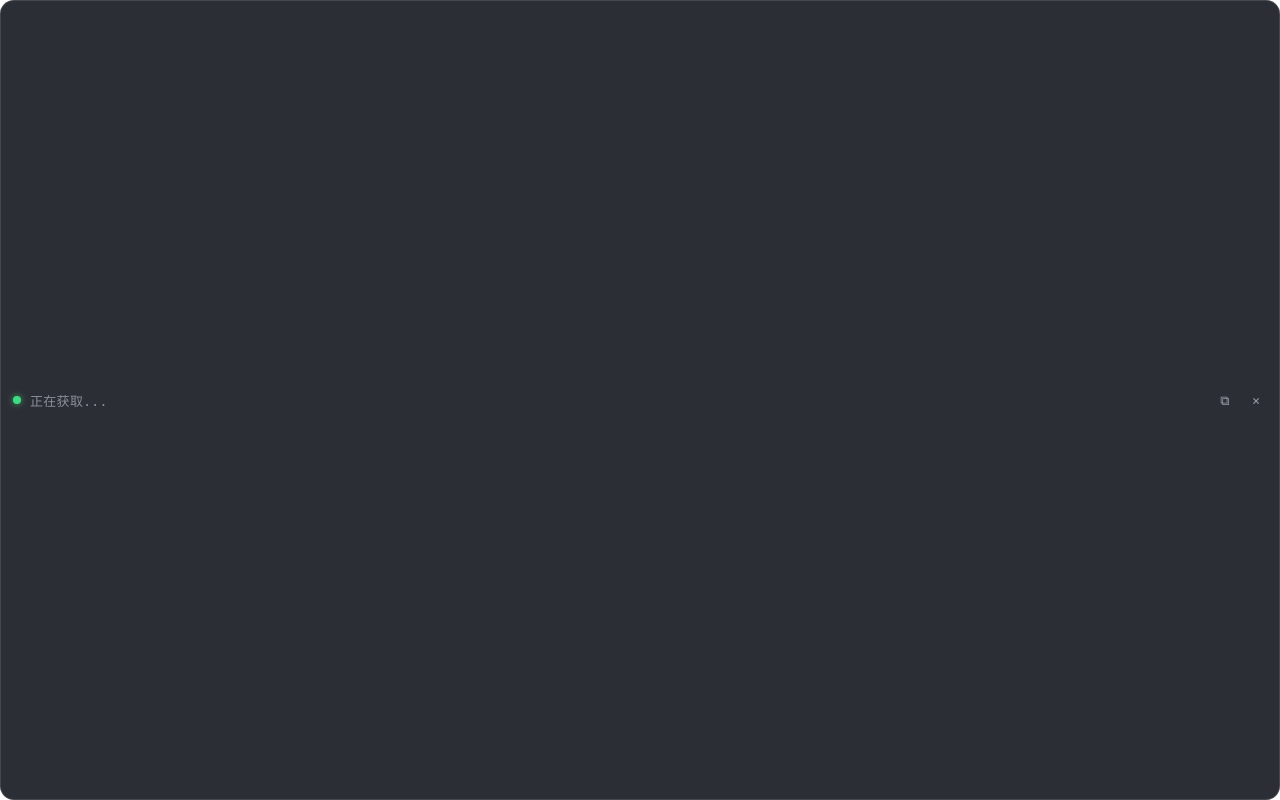
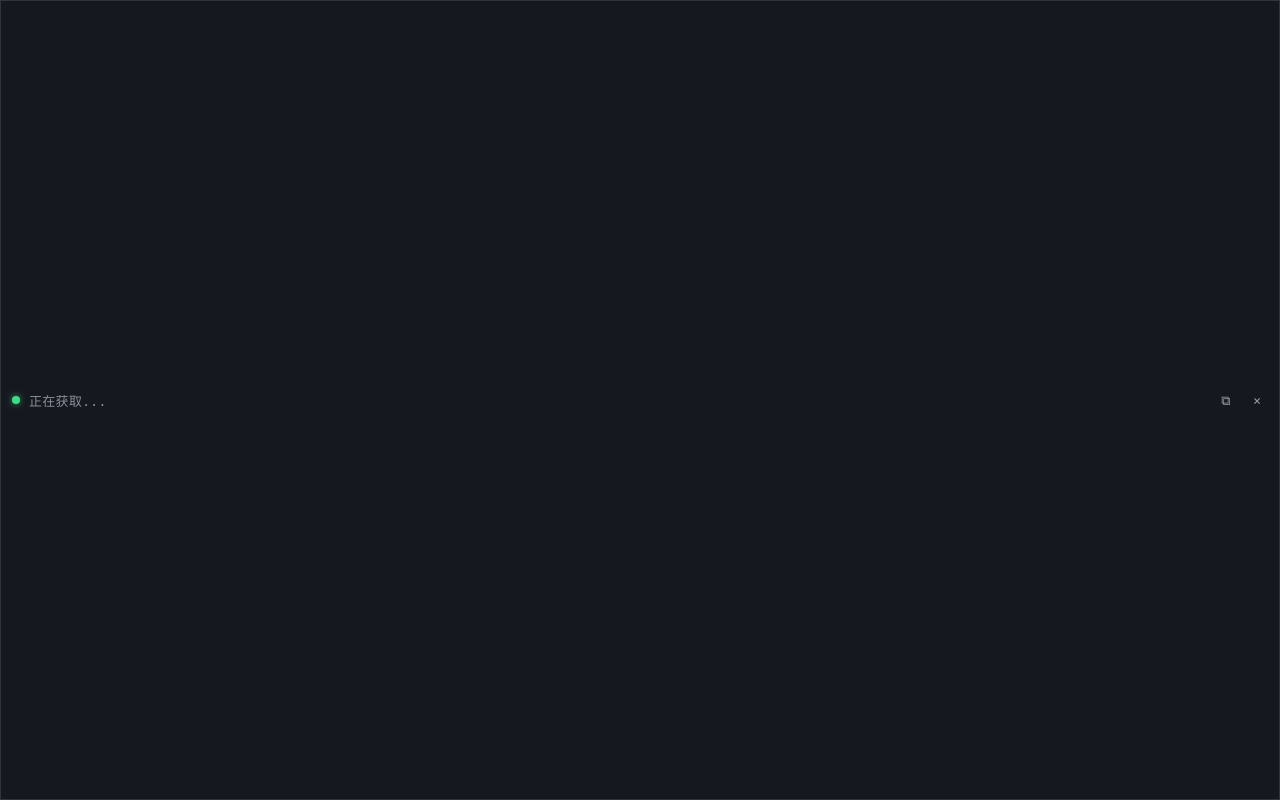
Before and after one commit to andli0626/ipmenu-bar, a plain HTML site: page public/pill.html in a window 1280 px wide. Drawn offline with Linux system fonts and the light colour scheme.

Commit message:
fix(windows): 浮窗改为不透明窗口，并在真机验证定位与渲染
WebView2 透明分层窗口在 Windows 上存在内容已渲染但屏幕不可见的问题，
改为不透明窗口 + 页面自铺深色底色；本机实测浮窗位于工作区右下角、
自动避开任务栏、IP 与复制/收起按钮均正常。

```diff
--- a/public/pill.html
+++ b/public/pill.html
@@ -8,7 +8,8 @@
             margin: 0;
             padding: 0;
             height: 100%;
-            background: transparent;
+            /* 窗口为不透明窗口（Windows 上透明分层窗口内容不可见），这里铺满底色 */
+            background: #16181f;
             overflow: hidden;
             user-select: none;
             font-family: -apple-system, 'Segoe UI', 'Microsoft YaHei', sans-serif;
@@ -20,9 +21,8 @@
             align-items: center;
             gap: 9px;
             padding: 0 12px;
-            border-radius: 14px;
-            background: rgba(22, 24, 32, 0.9);
-            border: 1px solid rgba(255, 255, 255, 0.12);
+            background: #16181f;
+            box-shadow: inset 0 0 0 1px rgba(255, 255, 255, 0.12);
         }
         .dot {
             flex: 0 0 auto;
```
Also changed, not shown: 2 other files.
